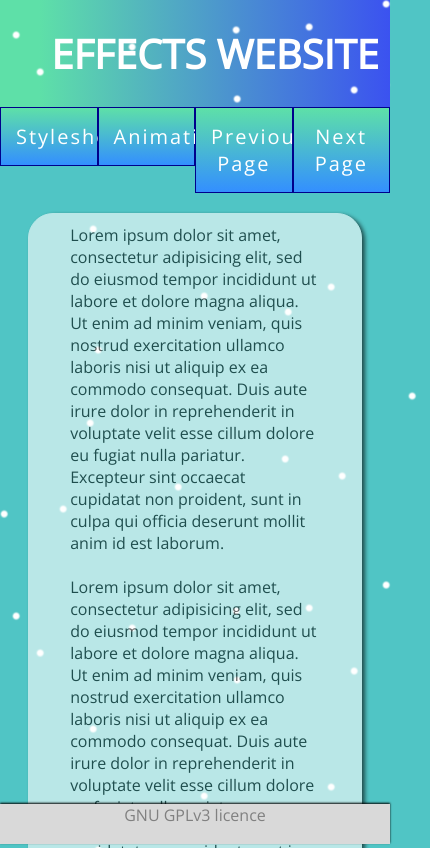
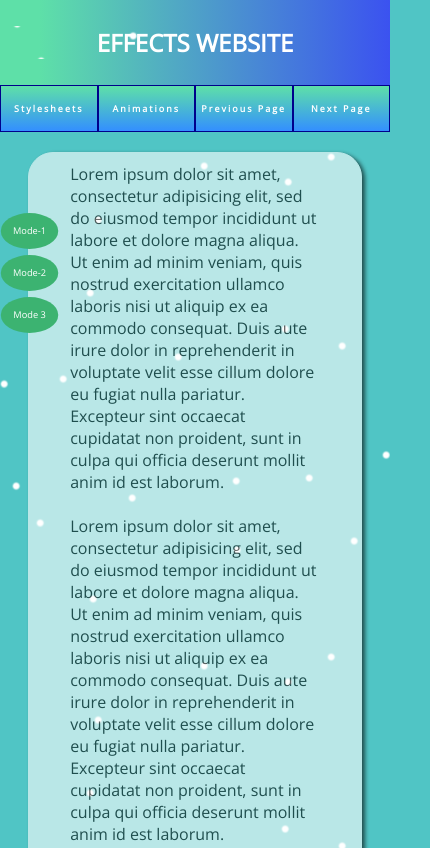
Before and after one commit to 42Matt/effects-website, a plain HTML site: page index.html in a window 390 px wide. Shown: the top 848 px of the page, 430 px wide, since content can reach past the window. Drawn offline with nearby package versions, Linux system fonts and the light colour scheme.

Commit message:
Add first elements for mobile-web

```diff
--- a/CSS/style.css
+++ b/CSS/style.css
@@ -6,22 +6,80 @@
 .clr{
 	clear: both;
 }
+:root{
+	--menufont: 20px;
+	--mainfont: 20px;
+}
+@media (max-width:700px){
+	:root{
+		--menufont: 15px;
+		--mainfont: 18px;
+		--buttontransform: scale(0.8);
+		--margin-fix: 0px 0px -10px -10px;
+	}
+	iframe{
 
+	}
+}
+
+@media (max-width: 540px){
+	:root{
+		--menufont:13px;
+		--mainfont:15px;
+		--buttontransform: scale(0.7);
+		--margin-fix: 0px 0px -15px -15px;
+
+	}
+	iframe{
+
+	}
+}
+@media (max-width: 470px){
+	:root{
+		--menufont:9px;
+		--mainfont:12px;
+		--buttontransform: scale(0.58);
+		--margin-fix: 0px 0px -20px -20px;
+
+	}
+	iframe{
+
+	}
+
+}
 body{
 
 	font-family: 'Open Sans', sans-serif;
-	margin: 0;
 	color: black;
-	animation:body 30s linear infinite;
+	animation: body 30s linear infinite;
+	animation-fill-mode: forwards;
 	background-image: url("snow-first.png"), url("snow-second.png"), url("snow-third.png");
 }
+.main-container{
+	margin: auto;
+	width: 80%;
+	overflow: hidden;
+	margin-bottom: 50px;
+}
+.container{
+	margin: auto;
+	width: 80%;
+	overflow: hidden;
+
+}
+
+iframe{
+	display: block;
+	margin: auto;
+	opacity:initial; /* need fix- it doesn't work */
+	width:60%;
+
+
+}
 .snow{
-
 	background-image: url("snow-first.png"), url("snow-second.png"), url("snow-third.png");
 	animation: snowfall-effect 30s linear infinite;
-	padding: 25px 20px;
-	width: 100% !important;
-	height: 100% !important;
+
 }
 @keyframes snowfall-effect{
 	0%{
@@ -31,8 +89,6 @@ body{
 		background-position: 500px, 10000px, 400px, 400px, 300px, 300px;
 	}
 }
-
-
 
 @keyframes body{
 	0%{
@@ -48,57 +104,74 @@ body{
 	}
 }
 
-
 h1{
 	margin: 1px;
 }
 h1:focus{
 	color: yellow;
 }
+
+
+a{
+	color: white;
+	text-decoration: none;
+	padding:1px;
+}
+a:focus{
+	color:yellow;
+}
+a:hover{
+	text-shadow:0px 0px 10px white;
+}
 #main-header{
-	font-size: 20px;
+	font-size: var(--mainfont);
+	width:100%;
+	text-transform: uppercase;
 	text-align: center;
-	text-transform: uppercase;
+	vertical-align: middle;
 	color:white;
-
-	background: linear-gradient(to right,#5ee0a8 10%,#3b52f0);
-	margin:0;
-	/*padding: 25px 20px;  this blocked snow  */
+	background-image: linear-gradient(to right,#5ee0a8 10%,#3b52f0);
+	/*padding: 25px 20px; this blocked snow- moved to .snow */
+	padding: 25px 0;
 
 }
-#navbar a:focus{
-	color:yellow;
-}
-
-#navbar a:hover{
-	text-shadow:0px 0px 10px white;
-}
-
-#navbar a{
-	color: white;
-	text-decoration: none;
-}
-
 #navbar li{
-	font-size: 20px;
+	display: flex;
+	font-size: var(--menufont,400px);
+	font-weight: 600;
 	letter-spacing: 2px;
 	float:left;
-	width:25%;
-	text-align: center;
+	white-space: pre;
+	justify-content: center;
 	padding: 15px 15px;
 	border: 0.5px solid darkblue;
+	background-image: linear-gradient(to bottom, #5ee0a8, #338fff);
 
-	background-image: linear-gradient(to bottom, #5ee0a8, #338fff);
+	margin-bottom:20px;
+	width:25%;
 	box-sizing:border-box;
-	margin-bottom:20px;
 }
 #navbar ul{
 	list-style: none;
 }
-
-
+#main-footer{
+	display: flex;
+	justify-content: center;
+	bottom: 0;
+	width:100%;
+	height: 40px;
+	background-color: hsl(0, 0%, 85%);
+	background-width: 100%;
+	color: grey;
+	box-shadow: 0px -1px 2px black;
+	opacity: 0.9;
+}
+.box-container{
+	max-width: page;
+}
 .section{
 	border:0.3px solid #ffffff;
+	font-weight: 500;
 	box-shadow: 3px 2px 4px black;
 	background-color: #ffffff;
 	padding: 10px;
@@ -107,20 +180,20 @@ h1:focus{
 
 }
 
-.container{
-	margin: auto;
-	width: 80%;
-	overflow: hidden;
+.fixed{
+	position: fixed;
+	left:0;
+	top: 200px;
 }
-#main-footer{
-	position: absolute;
-	bottom: 0;
-	width:100%;
-	height: 40px;
-	background-color: hsl(0, 0%, 85%);
-	background-width: 100%;
-	color: grey;
+.left-button{
+	margin: 1% 0px;
+	margin: var(--margin-fix);
 	text-align: center;
-	box-shadow: 0px -1px 2px black;
+	padding:20px;
+	white-space: nowrap;
+	border-radius:50%;
+	background-color: mediumseagreen;
+	color:white;
+	transform:var(--buttontransform);
 
 }
--- a/index.html
+++ b/index.html
@@ -15,24 +15,24 @@
 
 <body>
 
-	<header id="main-header"><div class="snow"
-		<div class="container">
-			<h1 tabindex="0">Effects Website</h1>
-		</div></div>
-
+	<header id="main-header">
+		<div >
+			<h1 class="snow" tabindex="0">Effects Website</h1>
+		</div>
 	</header>
 
+	<div class="box-container">
 	<nav id ="navbar">
 		<ul>
-			<li class="first-li"><a href="#">Stylesheets</a></li>
+			<li><a href="#">Stylesheets</a></li>
 			<li><a href="#">Animations</a></li>
 			<li><a href="#">Previous Page</a></li>
 			<li><a href="#">Next Page</a></li>
 		</ul>
+	</nav><div class="clr"></div>
+	</div>
 
-	</nav>
-	<section class="section container">
-
+	<section class="section main-container">
 		<div class="container"> Lorem ipsum dolor sit amet, consectetur adipisicing elit, sed do eiusmod
 		tempor incididunt ut labore et dolore magna aliqua. Ut enim ad minim veniam,
 		quis nostrud exercitation ullamco laboris nisi ut aliquip ex ea commodo
@@ -53,7 +53,25 @@
 		consequat. Duis aute irure dolor in reprehenderit in voluptate velit esse
 		cillum dolore eu fugiat nulla pariatur. Excepteur sint occaecat cupidatat non
 		proident, sunt in culpa qui officia deserunt mollit anim id est laborum.</div>
+		<br>
+		<iframe width="560" height="315" src="https://www.youtube.com/embed/nY6FkAM-Wzc" frameborder="0" allow="accelerometer; autoplay; encrypted-media; gyroscope; picture-in-picture" allowfullscreen></iframe>
+		<br>
+		<div class="container"> Lorem ipsum dolor sit amet, consectetur adipisicing elit, sed do eiusmod
+		tempor incididunt ut labore et dolore magna aliqua. Ut enim ad minim veniam,
+		quis nostrud exercitation ullamco laboris nisi ut aliquip ex ea commodo
+		consequat. Duis aute irure dolor in reprehenderit in voluptate velit esse
+		cillum dolore eu fugiat nulla pariatur. Excepteur sint occaecat cupidatat non
+		proident, sunt in culpa qui officia deserunt mollit anim id est laborum.</div>
+		<br>
 	</section>
+
+
+
+	<aside class="fixed">
+		<div class="left-button"><a href="#">Mode-1</a></div>
+		<div class="left-button"><a href="#">Mode-2</a></div>
+		<div class="left-button"><a href="#">Mode 3</a></div>
+	</aside>
 
 
 	<footer id="main-footer">
```
